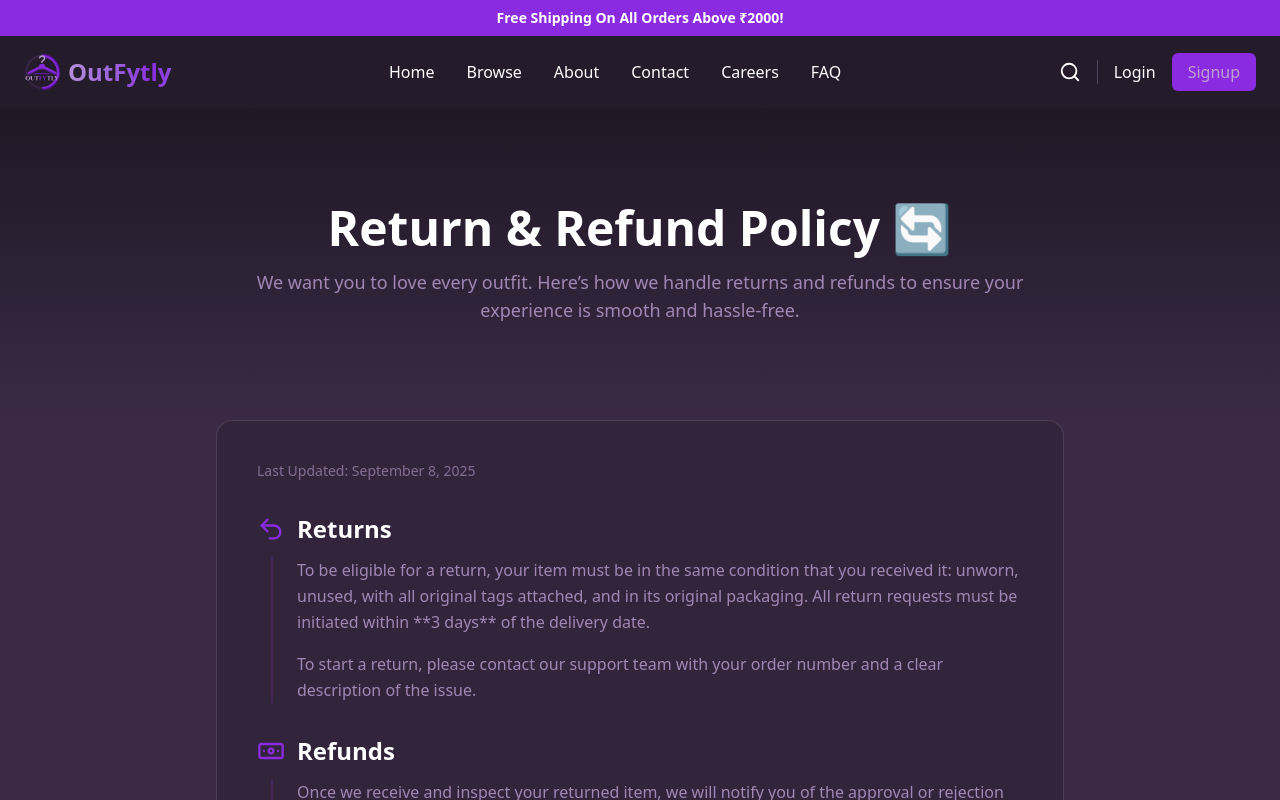
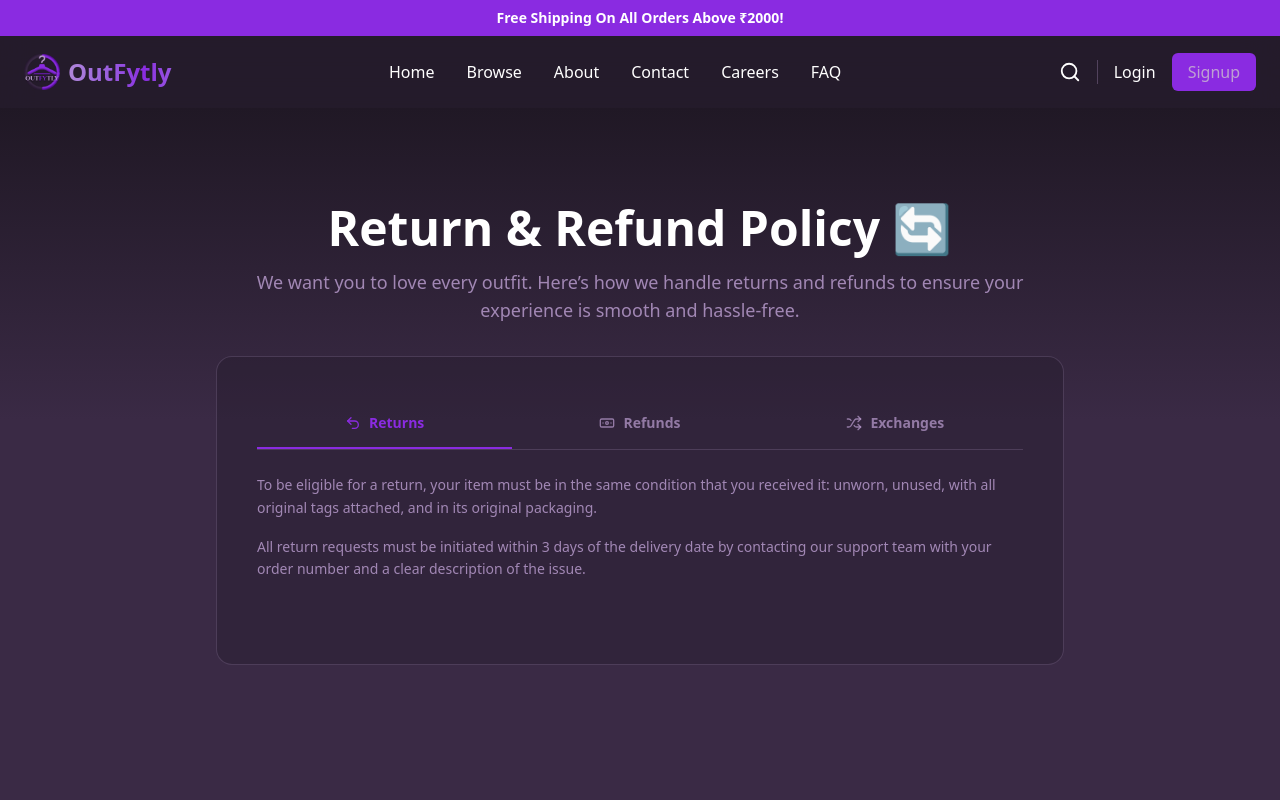
Before and after one commit to vansh-tambi/OutFytly, a React (Vite) app in the folder frontend/: page /returns in a window 1280 px wide. Shown: the top 800 px of the page. Built offline with nearby package versions, Linux system fonts and the light colour scheme.

Commit message:
updated some sections of frontend

```diff
--- a/frontend/src/pages/Privacy.jsx
+++ b/frontend/src/pages/Privacy.jsx
@@ -1,12 +1,28 @@
 // src/pages/Privacy.jsx
 import React from 'react';
 import StaticPageLayout from '../layouts/StaticPageLayout';
+import { motion } from 'framer-motion';
+import { Database, ShieldCheck, Users, Cookie, Mail } from 'lucide-react';
 
-const PolicySection = ({ title, children }) => (
-  <div className="mb-6">
-    <h2 className="text-2xl font-semibold text-primary mb-3">{title}</h2>
-    <div className="space-y-4">{children}</div>
+// Upgraded component with icons and a card-like design
+const PolicySection = ({ icon: Icon, title, children, delay }) => (
+  <motion.div
+    initial={{ opacity: 0, y: 30 }}
+    whileInView={{ opacity: 1, y: 0 }}
+    viewport={{ once: true, amount: 0.5 }}
+    transition={{ duration: 0.6, delay: delay }}
+    className="flex items-start gap-6 bg-plum/30 p-6 rounded-2xl border border-lavender/20"
+  >
+    <div className="bg-primary/10 text-primary p-3 rounded-full mt-1">
+      <Icon size={24} />
     </div>
+    <div>
+      <h2 className="text-xl font-semibold text-white mb-2">{title}</h2>
+      <div className="space-y-4 text-lavender/70 leading-relaxed text-sm">
+        {children}
+      </div>
+    </div>
+  </motion.div>
 );
 
 const Privacy = () => {
@@ -15,25 +31,39 @@ const Privacy = () => {
       title="Privacy Policy 🔒"
       subtitle="Your privacy is critically important to us. Here’s a breakdown of how we collect, use, and protect your information."
     >
-      <p className="text-sm text-lavender/60 !mb-6">Last Updated: September 8, 2025</p>
+      <p className="text-sm text-lavender/60 !mb-8">Last Updated: September 9, 2025</p>
 
-      <PolicySection title="1. Information We Collect">
+      <div className="space-y-6">
+        <PolicySection title="Information We Collect" icon={Database} delay={0.1}>
           <p>
-          We collect information you provide directly to us when you create an account, list an item, make a purchase, or communicate with us. This may include your name, email address, shipping address, and phone number.
+            When you create an account, list an item, or make a purchase, we collect information you provide, such as your name, email, shipping address, and phone number. We also gather anonymous data about your browsing activity to improve our service.
           </p>
         </PolicySection>
 
-      <PolicySection title="2. Data Security">
+        <PolicySection title="Data Security" icon={ShieldCheck} delay={0.2}>
           <p>
-          We are committed to protecting your information. We use a variety of security measures, including SSL encryption and secure server hosting, to maintain the safety of your personal data.
+            We are committed to protecting your information. We use a variety of industry-standard security measures, including SSL encryption and secure server hosting, to maintain the safety of your personal data from unauthorized access.
           </p>
         </PolicySection>
 
-      <PolicySection title="3. Third-Party Sharing">
+        <PolicySection title="Third-Party Sharing" icon={Users} delay={0.3}>
           <p>
-          We do not sell, trade, or otherwise transfer your personally identifiable information to outside parties without your consent, except for trusted partners who assist us in operating our services.
+            We do not sell or trade your personally identifiable information. We may share data with trusted third-party partners who assist us in operating our service (like payment processors and shipping carriers), provided they agree to keep this information confidential.
           </p>
         </PolicySection>
+
+        <PolicySection title="Cookies" icon={Cookie} delay={0.4}>
+            <p>
+                Our site uses "cookies" to enhance your experience. These are small files that help us remember your preferences, process items in your shopping cart, and compile aggregate data about site traffic and interaction.
+            </p>
+        </PolicySection>
+
+        <PolicySection title="Contacting Us" icon={Mail} delay={0.5}>
+            <p>
+                If you have any questions regarding this privacy policy, you may contact us using the information on our Contact page. We are happy to address any concerns you may have.
+            </p>
+        </PolicySection>
+      </div>
     </StaticPageLayout>
   );
 };
--- a/frontend/src/pages/Refund.jsx
+++ b/frontend/src/pages/Refund.jsx
@@ -1,78 +1,89 @@
 // src/pages/Refund.jsx
-import React from 'react';
-import { motion } from 'framer-motion';
-import { Undo2, Banknote, Shuffle } from 'lucide-react'; // Icons for each section
+import React, { useState } from 'react';
+import { motion, AnimatePresence } from 'framer-motion';
+import { Undo2, Banknote, Shuffle } from 'lucide-react';
+import StaticPageLayout from '../layouts/StaticPageLayout';
 
-// A reusable component for each policy section
-const PolicySection = ({ title, icon: Icon, children }) => (
-  <div className="mb-8">
-    <div className="flex items-center gap-3 mb-3">
-      <Icon className="text-primary" size={28} />
-      <h2 className="text-2xl font-semibold text-white">{title}</h2>
-    </div>
-    <div className="space-y-4 text-lavender/80 leading-relaxed border-l-2 border-primary/20 pl-6 ml-3.5">
-      {children}
-    </div>
-  </div>
-);
+const policyTabs = [
+  {
+    id: 'returns',
+    label: 'Returns',
+    icon: Undo2,
+    content: [
+      "To be eligible for a return, your item must be in the same condition that you received it: unworn, unused, with all original tags attached, and in its original packaging.",
+      "All return requests must be initiated within 3 days of the delivery date by contacting our support team with your order number and a clear description of the issue."
+    ]
+  },
+  {
+    id: 'refunds',
+    label: 'Refunds',
+    icon: Banknote,
+    content: [
+      "Once we receive and inspect your returned item, we will notify you of the approval or rejection of your refund.",
+      "If approved, your refund will be processed automatically to your original method of payment within 7-10 business days."
+    ]
+  },
+  {
+    id: 'exchanges',
+    label: 'Exchanges',
+    icon: Shuffle,
+    content: [
+      "We only offer exchanges for items that are defective, damaged, or if you received the wrong item or size.",
+      "If you need to exchange an item, please contact our support team immediately upon receipt of your order to arrange the exchange process."
+    ]
+  }
+];
 
 const Refund = () => {
+  const [activeTab, setActiveTab] = useState(policyTabs[0].id);
+  const activeContent = policyTabs.find(tab => tab.id === activeTab);
+
   return (
-    <div className="bg-ink min-h-screen">
-      {/* --- Hero Section --- */}
-      <div className="text-center py-24 px-6 bg-gradient-to-b from-plum to-ink">
-        <motion.h1
-          initial={{ opacity: 0, y: 20 }}
-          animate={{ opacity: 1, y: 0 }}
-          transition={{ duration: 0.6, ease: 'easeOut' }}
-          className="text-4xl md:text-5xl font-bold text-white mb-4"
-        >
-          Return & Refund Policy 🔄
-        </motion.h1>
-        <motion.p
-          initial={{ opacity: 0, y: 20 }}
-          animate={{ opacity: 1, y: 0 }}
-          transition={{ duration: 0.6, delay: 0.2, ease: 'easeOut' }}
-          className="text-lg text-lavender/80 max-w-3xl mx-auto"
-        >
-          We want you to love every outfit. Here’s how we handle returns and refunds to ensure your experience is smooth and hassle-free.
-        </motion.p>
+    <StaticPageLayout
+      title="Return & Refund Policy 🔄"
+      subtitle="We want you to love every outfit. Here’s how we handle returns and refunds to ensure your experience is smooth and hassle-free."
+    >
+      <div className="space-y-6">
+        {/* --- Interactive Tab Buttons --- */}
+        <div className="relative flex border-b border-lavender/20">
+          {policyTabs.map(tab => (
+            <button
+              key={tab.id}
+              onClick={() => setActiveTab(tab.id)}
+              className={`relative flex-1 p-4 text-sm font-semibold transition-colors ${
+                activeTab === tab.id ? 'text-primary' : 'text-lavender/70 hover:text-white'
+              }`}
+            >
+              {activeTab === tab.id && (
+                <motion.div layoutId="active-policy-pill" className="absolute inset-0 border-b-2 border-primary" />
+              )}
+              <span className="relative z-10 flex items-center justify-center gap-2">
+                <tab.icon size={16} /> {tab.label}
+              </span>
+            </button>
+          ))}
+        </div>
+
+        {/* --- Animated Content Panel --- */}
+        <div className="mt-6 min-h-[150px]">
+            <AnimatePresence mode="wait">
+                <motion.div
+                    key={activeTab}
+                    initial={{ opacity: 0, y: 20 }}
+                    animate={{ opacity: 1, y: 0 }}
+                    exit={{ opacity: 0, y: -20 }}
+                    transition={{ duration: 0.3 }}
+                >
+                    <div className="space-y-4 text-lavender/80 leading-relaxed text-sm">
+                        {activeContent.content.map((paragraph, i) => (
+                            <p key={i}>{paragraph}</p>
+                        ))}
+                    </div>
+                </motion.div>
+            </AnimatePresence>
+        </div>
       </div>
-
-      {/* --- Policy Content --- */}
-      <div className="max-w-4xl mx-auto px-6 pb-20">
-        <motion.div
-          initial={{ opacity: 0, y: 40 }}
-          whileInView={{ opacity: 1, y: 0 }}
-          viewport={{ once: true }}
-          transition={{ duration: 0.8, ease: 'easeOut' }}
-          className="bg-plum/30 p-8 sm:p-10 rounded-2xl border border-lavender/20"
-        >
-          <p className="text-sm text-lavender/60 mb-8">Last Updated: September 8, 2025</p>
-
-          <PolicySection title="Returns" icon={Undo2}>
-            <p>
-              To be eligible for a return, your item must be in the same condition that you received it: unworn, unused, with all original tags attached, and in its original packaging. All return requests must be initiated within **3 days** of the delivery date.
-            </p>
-            <p>
-              To start a return, please contact our support team with your order number and a clear description of the issue.
-            </p>
-          </PolicySection>
-
-          <PolicySection title="Refunds" icon={Banknote}>
-            <p>
-              Once we receive and inspect your returned item, we will notify you of the approval or rejection of your refund. If approved, your refund will be processed automatically to your original method of payment within **7-10 business days**.
-            </p>
-          </PolicySection>
-
-          <PolicySection title="Exchanges" icon={Shuffle}>
-            <p>
-              We only offer exchanges for items that are defective, damaged, or if you received the wrong item or size. If you need to exchange an item, please contact our support team immediately upon receipt of your order.
-            </p>
-          </PolicySection>
-        </motion.div>
-      </div>
-    </div>
+    </StaticPageLayout>
   );
 };
 
--- a/frontend/src/pages/Terms.jsx
+++ b/frontend/src/pages/Terms.jsx
@@ -1,13 +1,28 @@
 // src/pages/Terms.jsx
 import React from 'react';
 import StaticPageLayout from '../layouts/StaticPageLayout';
+import { motion } from 'framer-motion';
+import { Gavel, Package, ShieldAlert, FileText } from 'lucide-react';
 
-// A reusable component for each section (can be moved to a shared file)
-const PolicySection = ({ title, children }) => (
-  <div className="mb-6">
-    <h2 className="text-2xl font-semibold text-primary mb-3">{title}</h2>
-    <div className="space-y-4">{children}</div>
+// Upgraded component with icons and a card-like design
+const PolicySection = ({ icon: Icon, title, children, delay }) => (
+  <motion.div
+    initial={{ opacity: 0, y: 30 }}
+    whileInView={{ opacity: 1, y: 0 }}
+    viewport={{ once: true, amount: 0.5 }}
+    transition={{ duration: 0.6, delay: delay }}
+    className="flex items-start gap-6 bg-plum/30 p-6 rounded-2xl border border-lavender/20"
+  >
+    <div className="bg-primary/10 text-primary p-3 rounded-full mt-1">
+      <Icon size={24} />
     </div>
+    <div>
+      <h2 className="text-xl font-semibold text-white mb-2">{title}</h2>
+      <div className="space-y-4 text-lavender/70 leading-relaxed text-sm">
+        {children}
+      </div>
+    </div>
+  </motion.div>
 );
 
 const Terms = () => {
@@ -16,31 +31,33 @@ const Terms = () => {
       title="Terms & Conditions 📜"
       subtitle="By using OutFytly, you agree to follow our guidelines. Please read carefully before renting, buying, or listing items."
     >
-      <p className="text-sm text-lavender/60 !mb-6">Last Updated: September 8, 2025</p>
+      <p className="text-sm text-lavender/60 !mb-8">Last Updated: September 9, 2025</p>
 
-      <PolicySection title="1. User Agreement">
+      <div className="space-y-6">
+        <PolicySection title="1. User Agreement" icon={Gavel} delay={0.1}>
           <p>
-          This agreement is a binding contract between you and OutFytly. By accessing or using our services, you agree to be bound by these terms. If you do not agree, you may not use our services. You must be at least 18 years old to create an account.
+            This agreement is a binding contract between you ("User") and OutFytly. By accessing or using our services, you agree to be bound by these terms. If you do not agree, you may not use our services. You must be at least 18 years old to create an account.
           </p>
         </PolicySection>
 
-      <PolicySection title="2. Item Rentals">
+        <PolicySection title="2. Item Rentals & Sales" icon={Package} delay={0.2}>
           <p>
-          All rentals are subject to availability and the terms set by the item's owner (the "Lister"). The rental period begins when the item is delivered and ends when it is postmarked for return. Items must be returned in the same condition they were received, barring normal wear and tear.
+            All rentals and sales are subject to availability and the terms set by the item's owner (the "Lister"). The rental period begins upon delivery and ends when the item is postmarked for return. Items must be returned in the same condition they were received, barring normal wear and tear.
           </p>
         </PolicySection>
 
-      <PolicySection title="3. Damages and Liability">
+        <PolicySection title="3. Damages and Liability" icon={ShieldAlert} delay={0.3}>
           <p>
-          Renters are solely responsible for any damage, loss, or theft of rented items. Fees equivalent to the full retail value of the item may be charged for items that are not returned or are returned with significant damage.
+            Renters are solely responsible for any damage, loss, or theft of rented items. Fees equivalent to the full retail value of the item may be charged for items that are not returned or are returned with significant damage, as determined by the Lister and OutFytly.
           </p>
         </PolicySection>
 
-      <PolicySection title="4. Policy Updates">
+        <PolicySection title="4. Policy Updates" icon={FileText} delay={0.4}>
             <p>
-          We reserve the right to modify these terms at any time. We will notify users of any significant changes, but it is your responsibility to review this page periodically. Continued use of the service after changes constitutes your acceptance of the new terms.
+                We reserve the right to modify these terms at any time. We will notify users of any significant changes via email or on-site notifications, but it is your responsibility to review this page periodically. Continued use of the service after changes constitutes your acceptance of the new terms.
             </p>
         </PolicySection>
+      </div>
     </StaticPageLayout>
   );
 };
```
Lines whose indentation alone changed are shown as unchanged.
